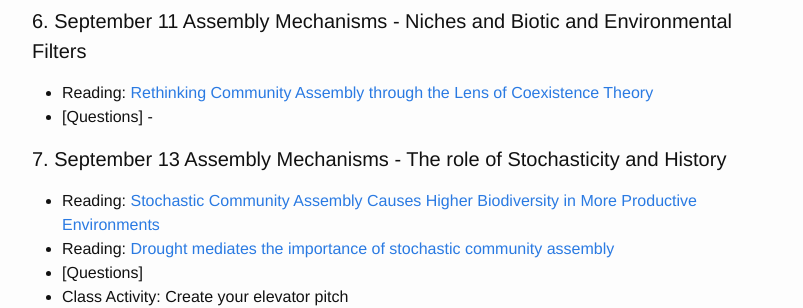
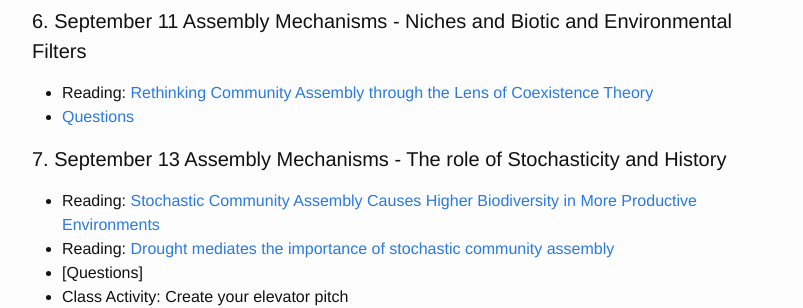
Before and after one commit to skmorgane/biodiversity-course, a Jekyll site: the page built from schedule.md, in a window 1280 px wide and 900 px high, scrolled down 1013 px. Shown: the part 152-460 px from the top of the window, without its empty margins (238-1041 px from the left). Built offline with Jekyll 4.4.1, drawn with Linux system fonts in a browser that asks for light colours; part of the change alters nothing that is shown.

```diff
--- a/schedule.md
+++ b/schedule.md
@@ -40,7 +40,7 @@ IMPORTANT: if Date is followed by 2 asterisks then readings are not yet finalize
 
 #### 6. September 11 Assembly Mechanisms - Niches and Biotic and Environmental Filters
 * Reading: [Rethinking Community Assembly through the Lens of Coexistence Theory](https://doi.org/10.1146/annurev-ecolsys-110411-160411)
-* [Questions] -
+* [Questions]({{ site.baseurl }}/questions/coexistence)
 
 #### 7. September 13 Assembly Mechanisms - The role of Stochasticity and History
 * Reading: [Stochastic Community Assembly Causes Higher Biodiversity in More Productive
```
